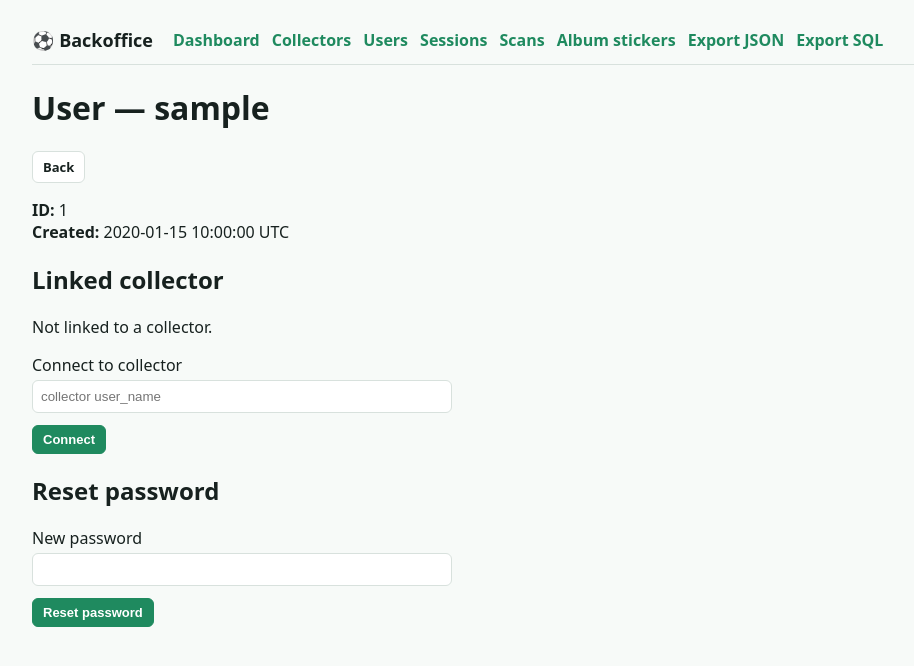
After one commit to mberlanda/cromoswap, a Rails app: page /admin/users/1 in a window 1280 px wide. The commit adds this page. Shown: the top 666 px of the page, without its empty margins (124-1038 px from the left). Run offline with Rails 7, Linux system fonts and the light colour scheme; tables that the repository leaves empty hold one stand-in row (values such as "Sample post"); data that the repository does not hold is empty.

Commit message:
feat(api): backoffice user management (Phase 7) (#62)
* feat(api): backoffice user management (Phase 7)

Admin::UsersController for backfilling and managing cloud accounts:
- index/new/create/show/destroy — create mirrors cloud registration
  (user + 1:1 session, user_name = username)
- reset_password — set a new password for a user
- connect/disconnect — link a user to an existing collector session by
  user_name, enforcing 1:1 (rejects when the session or the user is
  already linked; reports an unknown collector); destroy nullifies the
  session link rather than deleting the collector's data
- routes (+ explicit /admin/users/new), Users nav link, index/new/show
  views
- request specs: auth required, CRUD, reset (happy + too-short),
  connect happy/already-linked-both-sides/unknown, disconnect, destroy

API suite green (151 examples), rubocop clean.

Co-Authored-By: Claude Opus 4.8 <noreply@anthropic.com>

* fix(api): address Copilot review on admin user management

- create user + session atomically (transaction) so a user never
  persists without its required 1:1 session
- connect: reject a blank collector name up front (no confusing
  "No collector named ." and no needless DB lookup); spec added
- show view surfaces @user.errors so a failed password reset explains
  why (e.g. too short)

Co-Authored-By: Claude Opus 4.8 <noreply@anthropic.com>

---------

Co-authored-by: Claude Opus 4.8 <noreply@anthropic.com>

```diff
--- /dev/null
+++ b/api/app/controllers/admin/users_controller.rb
@@ -0,0 +1,87 @@
+module Admin
+  class UsersController < BaseController
+    before_action :set_user, only: %i[show destroy reset_password connect disconnect]
+
+    def index
+      @users = User.includes(:session).order(:username)
+    end
+
+    def show
+      load_unlinked_sessions
+    end
+
+    def new
+      @user = User.new
+    end
+
+    # Creates a user and its 1:1 session (user_name = username), mirroring cloud
+    # registration so a backoffice-created account is immediately usable.
+    def create
+      @user = User.new(user_params)
+      unless @user.valid?
+        return render :new, status: :unprocessable_content
+      end
+
+      # Atomic: a user must never persist without its required 1:1 session.
+      ActiveRecord::Base.transaction do
+        @user.save!
+        Session.create!(user_name: @user.username, user: @user)
+      end
+      redirect_to admin_user_path(@user), notice: "User #{@user.username} created."
+    end
+
+    def destroy
+      @user.destroy
+      redirect_to admin_users_path, notice: "User #{@user.username} deleted."
+    end
+
+    def reset_password
+      if @user.update(password: params.require(:user).permit(:password)[:password])
+        redirect_to admin_user_path(@user), notice: "Password reset for #{@user.username}."
+      else
+        load_unlinked_sessions
+        render :show, status: :unprocessable_content
+      end
+    end
+
+    # Link the user to an existing collector session (backfill). Enforces 1:1 on
+    # both sides: the session must be free and the user must not already own one.
+    def connect
+      if params[:user_name].blank?
+        return redirect_to admin_user_path(@user), alert: "Enter a collector name to connect."
+      end
+
+      session = Session.find_by(user_name: params[:user_name])
+      if session.nil?
+        redirect_to admin_user_path(@user), alert: "No collector named #{params[:user_name]}."
+      elsif session.user_id.present?
+        redirect_to admin_user_path(@user), alert: "That collector is already linked to a user."
+      elsif @user.session.present?
+        redirect_to admin_user_path(@user), alert: "#{@user.username} is already linked to a collector."
+      else
+        session.update!(user: @user)
+        redirect_to admin_user_path(@user), notice: "Linked #{@user.username} to #{session.user_name}."
+      end
+    end
+
+    def disconnect
+      @user.session&.update!(user_id: nil)
+      redirect_to admin_user_path(@user), notice: "Unlinked #{@user.username}."
+    end
+
+    private
+
+    def set_user
+      @user = User.find(params[:id])
+    end
+
+    # Sessions available to connect: not yet linked to any user.
+    def load_unlinked_sessions
+      @unlinked_sessions = Session.where(user_id: nil).order(:user_name)
+    end
+
+    def user_params
+      params.require(:user).permit(:username, :password)
+    end
+  end
+end
--- /dev/null
+++ b/api/app/views/admin/users/show.html.erb
@@ -0,0 +1,40 @@
+<h1>User — <%= @user.username %></h1>
+<p><%= link_to "Back", admin_users_path, class: "btn" %></p>
+<p><strong>ID:</strong> <%= @user.id %><br>
+   <strong>Created:</strong> <%= @user.created_at %></p>
+
+<h2>Linked collector</h2>
+<% if @user.session %>
+  <p>
+    Linked to <strong><%= @user.session.user_name %></strong>
+    (<%= @user.session.scans.size %> scans).
+    <%= button_to "Unlink", disconnect_admin_user_path(@user), method: :patch, class: "btn" %>
+  </p>
+<% else %>
+  <p>Not linked to a collector.</p>
+  <%= form_with url: connect_admin_user_path(@user), method: :patch do |f| %>
+    <div class="field">
+      <%= f.label :user_name, "Connect to collector" %>
+      <% if @unlinked_sessions.any? %>
+        <%= f.select :user_name, @unlinked_sessions.map { |s| [s.user_name, s.user_name] } %>
+      <% else %>
+        <%= f.text_field :user_name, placeholder: "collector user_name" %>
+      <% end %>
+    </div>
+    <%= f.submit "Connect", class: "btn btn-primary" %>
+  <% end %>
+<% end %>
+
+<h2>Reset password</h2>
+<% if @user.errors.any? %>
+  <div class="flash flash-alert">
+    <%= @user.errors.full_messages.to_sentence %>
+  </div>
+<% end %>
+<%= form_with model: [:admin, @user], url: reset_password_admin_user_path(@user), method: :patch do |f| %>
+  <div class="field">
+    <%= f.label :password, "New password" %>
+    <%= f.password_field :password, autocomplete: "new-password" %>
+  </div>
+  <%= f.submit "Reset password", class: "btn btn-primary" %>
+<% end %>
--- a/api/app/views/layouts/admin.html.erb
+++ b/api/app/views/layouts/admin.html.erb
@@ -45,6 +45,7 @@
         <span class="brand">⚽ Backoffice</span>
         <%= link_to "Dashboard", admin_root_path %>
         <%= link_to "Collectors", admin_collectors_path %>
+        <%= link_to "Users", admin_users_path %>
         <%= link_to "Sessions", admin_sessions_path %>
         <%= link_to "Scans", admin_scans_path %>
         <%= link_to "Album stickers", admin_album_stickers_path %>
--- a/api/config/routes.rb
+++ b/api/config/routes.rb
@@ -30,6 +30,8 @@ Rails.application.routes.draw do
     get "/admin/#{res}/new",      to: "admin/#{res}#new",  as: :"new_admin_#{singular}"
     get "/admin/#{res}/:id/edit", to: "admin/#{res}#edit", as: :"edit_admin_#{singular}"
   end
+  # Users has a new form but no edit page (password reset/connect live on show).
+  get "/admin/users/new", to: "admin/users#new", as: :new_admin_user
 
   namespace :admin do
     root "dashboard#index"
@@ -37,6 +39,13 @@ Rails.application.routes.draw do
     resources :scans
     resources :album_stickers
     resources :collectors, only: %i[index destroy], param: :user_name
+    resources :users, only: %i[index create show destroy] do
+      member do
+        patch :reset_password
+        patch :connect
+        patch :disconnect
+      end
+    end
     # Literal .json/.sql segments (format: false) so each maps to its own action.
     get "export.json", to: "exports#json", as: :export,     format: false
     get "export.sql",  to: "exports#sql",  as: :export_sql, format: false
```
Also changed, not shown: api/app/views/admin/users/index.html.erb (added, +19 -0 lines), api/app/views/admin/users/new.html.erb (added, +20 -0 lines), api/spec/requests/admin/users_spec.rb (added, +119 -0 lines), docs/superpowers/plans/2026-06-06-cloud-authentication.md (+2 -2 lines).
